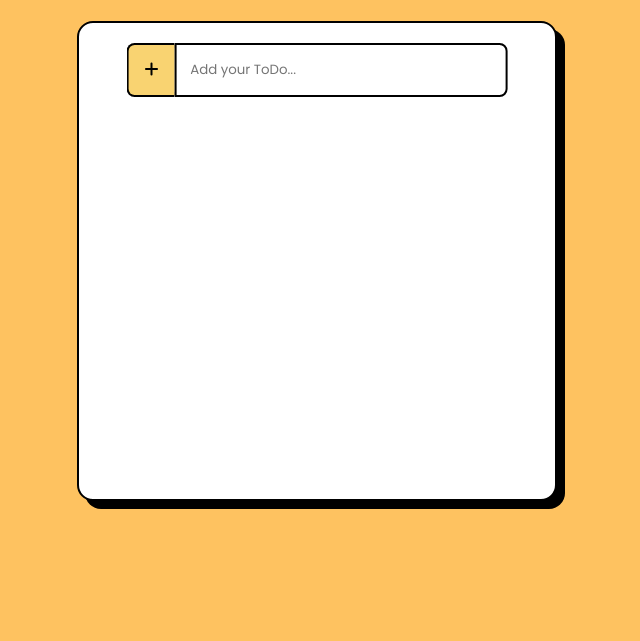
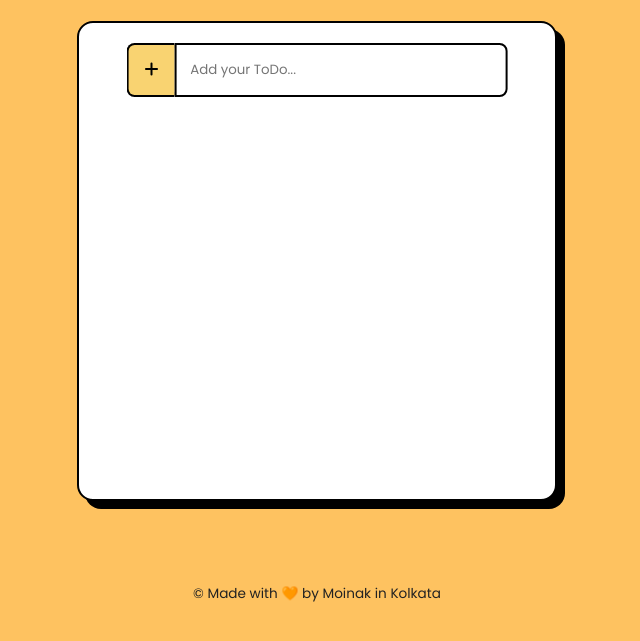
Before and after one commit to officialHaze/a_simple_todo_by_moinak, a website: page list.html in a window 1280 px wide. Shown: the part 141-782 px from the top of the page, without its empty margins (323-963 px from the left). Drawn offline with nearby package versions, Linux system fonts and the light colour scheme; files that its build step writes are made by us from their sources; files whose address does not match are found by name; a web font is replaced by a local one.

Commit message:
pre-final working todo

```diff
--- a/function/style.css
+++ b/function/style.css
@@ -154,14 +154,21 @@ li {
     text-decoration: line-through;
 }
 
+.copyright {
+    margin-top: 7%;
+    font-family: 'Poppins', sans-serif;
+    font-size: 0.85rem;
+    color: #222222
+}
+
 /* for all mobile view  */
-@media(max-width: 415px){
+@media(max-width: 415px) {
 
-    body{
+    body {
         padding-top: 6rem;
     }
 
-    .list-container{
+    .list-container {
         margin-top: 7%;
         width: 22rem;
         min-height: 23rem;
--- a/list.html
+++ b/list.html
@@ -38,9 +38,7 @@
         </ol>
     </div>
 
-
-
-
+    <p class="copyright">&copy; Made with 🧡 by Moinak in Kolkata</p>
 
     <!-- jquery -->
     <script src="https://ajax.googleapis.com/ajax/libs/jquery/3.6.1/jquery.min.js"></script>
```
